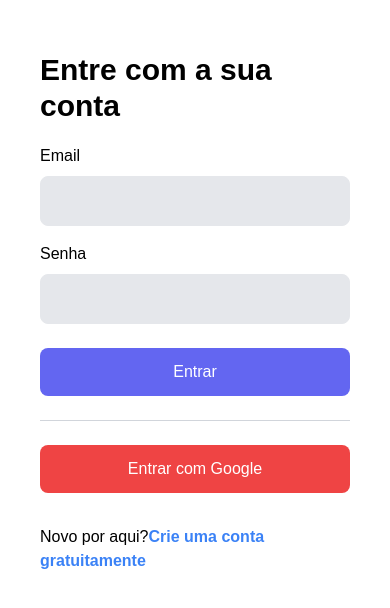
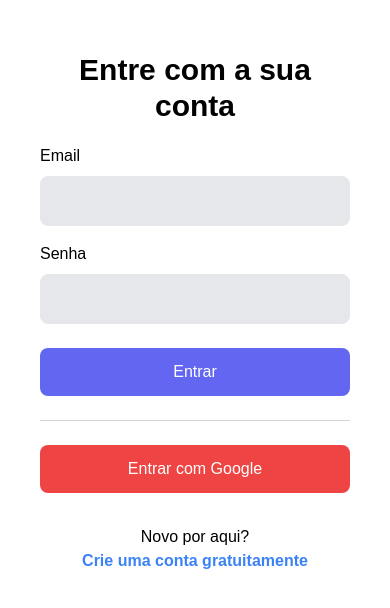
Before and after one commit to scsSilva/Admin-Template, a Next.js app: page /authentication in a window 390 px wide. Shown: the part 110-718 px from the top of the page. Built offline with nearby package versions, Linux system fonts and the light colour scheme; no server answers.

Commit message:
update styles of authentication page

```diff
--- a/src/pages/authentication.tsx
+++ b/src/pages/authentication.tsx
@@ -41,7 +41,7 @@ export default function Authentication() {
         />
       </div>
       <div className="m-10 w-full md:w-1/2 lg:w-1/3">
-        <h1 className="text-3xl font-bold mb-5 sm:text-gray-700">
+        <h1 className="text-3xl font-bold mb-5 text-center md:text-left lg:text-left">
           {mode == "login"
             ? "Entre com a sua conta"
             : "Cadastre-se na plataforma"}
@@ -88,7 +88,7 @@ export default function Authentication() {
         </button>
 
         {mode == "login" ? (
-          <p className="mt-8">
+          <p className="mt-8 flex flex-col text-center md:text-left md:block lg:text-left lg:block">
             Novo por aqui?
             <a
               className="text-blue-500 hover-text-blue-700 font-semibold cursor-pointer"
```
